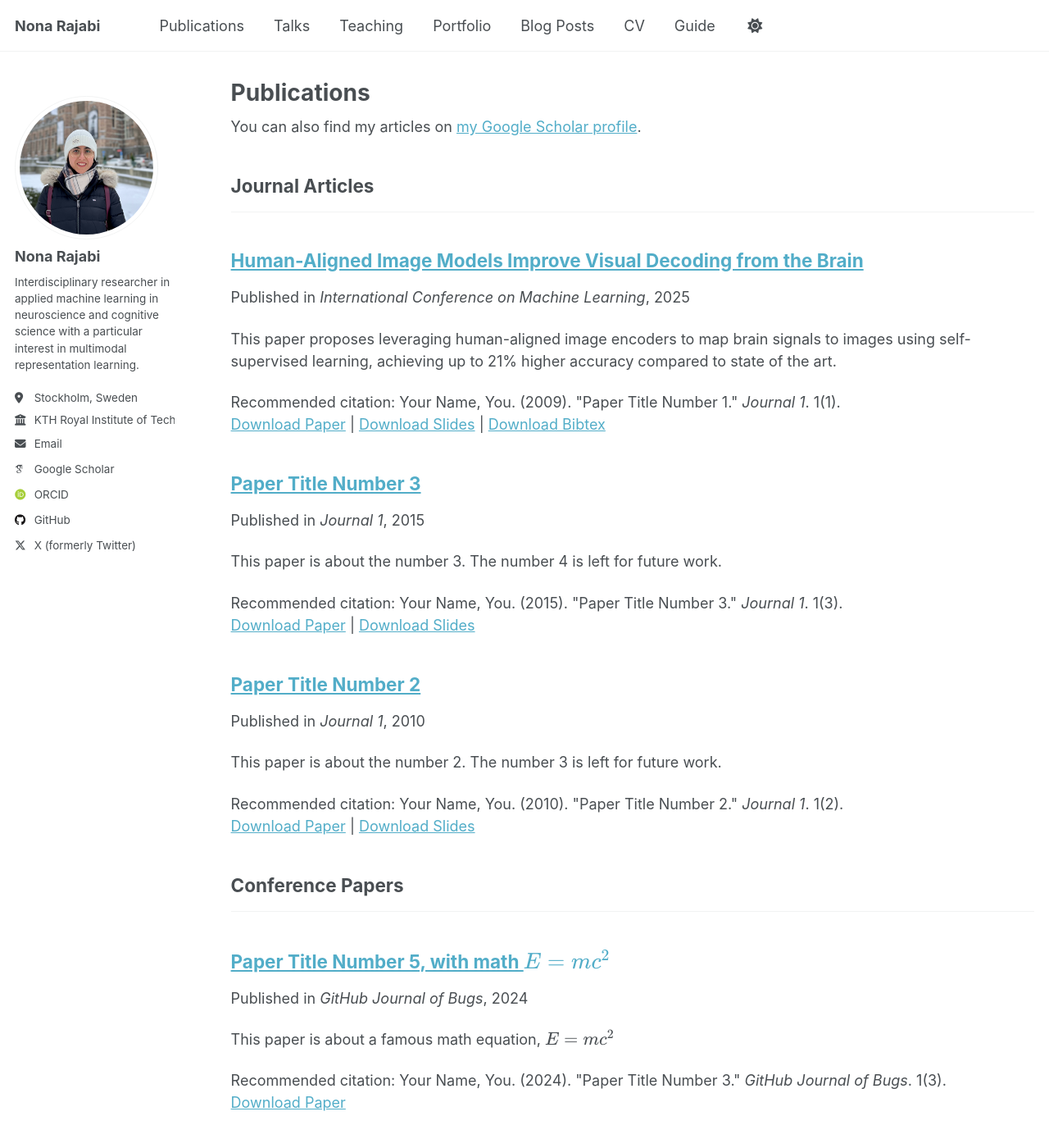
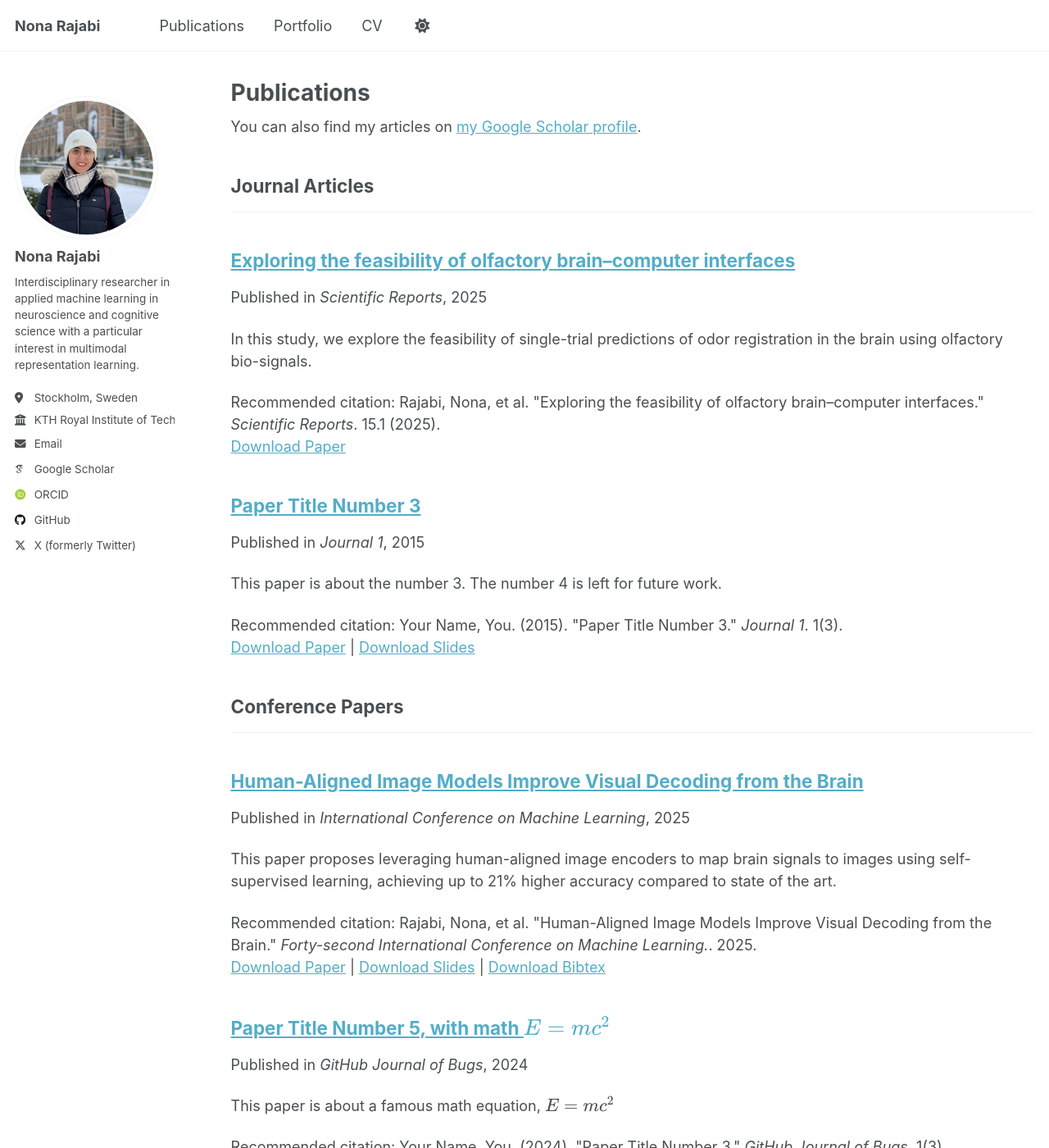
Before and after one commit to NonaRjb/nonarjb.github.io, a Jekyll site: the page built from _pages/publications.html, in a window 1280 px wide and 1400 px high. Shown: the whole window at 82% size. Built offline with Jekyll 4.4.1, drawn with Linux system fonts in a browser that asks for light colours; some web fonts are replaced; a script that is not in the unit is left out.

Commit message:
Try publications

```diff
--- a/_publications/2009-10-01-paper-title-number-1.md
+++ b/_publications/2009-10-01-paper-title-number-1.md
@@ -9,6 +9,6 @@ venue: 'International Conference on Machine Learning'
 slidesurl: 'https://slideslive.com/39039771'
 paperurl: 'https://openreview.net/pdf?id=i6uxIAAMje'
 bibtexurl: 'https://scholar.googleusercontent.com/scholar.bib?q=info:plgsxr7I4vUJ:scholar.google.com/&output=citation&scisdr=CgJa_xWGEKza2DHzmpY:AAZF9b8AAAAAaPT1gpaSK4rhOsq7q1q8VF41vQw&scisig=AAZF9b8AAAAAaPT1gsjzC38d0Zj4YewmHcDPp2I&scisf=4&ct=citation&cd=-1&hl=en'
-citation: 'Your Name, You. (2009). &quot;Paper Title Number 1.&quot; <i>Journal 1</i>. 1(1).'
+citation: 'Rajabi, Nona, et al. &quot;Human-Aligned Image Models Improve Visual Decoding from the Brain.&quot; <i>Forty-second International Conference on Machine Learning.</i>. 2025.'
 ---
 The contents above will be part of a list of publications, if the user clicks the link for the publication than the contents of section will be rendered as a full page, allowing you to provide more information about the paper for the reader. When publications are displayed as a single page, the contents of the above "citation" field will automatically be included below this section in a smaller font.
--- a/_publications/2010-10-01-paper-title-number-2.md
+++ b/_publications/2010-10-01-paper-title-number-2.md
@@ -1,14 +1,13 @@
 ---
-title: "Paper Title Number 2"
+title: "Exploring the feasibility of olfactory brain–computer interfaces"
 collection: publications
 category: manuscripts
 permalink: /publication/2010-10-01-paper-title-number-2
-excerpt: 'This paper is about the number 2. The number 3 is left for future work.'
-date: 2010-10-01
-venue: 'Journal 1'
-slidesurl: 'http://academicpages.github.io/files/slides2.pdf'
-paperurl: 'http://academicpages.github.io/files/paper2.pdf'
-citation: 'Your Name, You. (2010). &quot;Paper Title Number 2.&quot; <i>Journal 1</i>. 1(2).'
+excerpt: 'In this study, we explore the feasibility of single-trial predictions of odor registration in the brain using olfactory bio-signals.'
+date: 2025-05-26
+venue: 'Scientific Reports'
+paperurl: 'https://www.nature.com/articles/s41598-025-01488-z'
+citation: 'Rajabi, Nona, et al. &quot;Exploring the feasibility of olfactory brain–computer interfaces.&quot; <i>Scientific Reports</i>. 15.1 (2025).'
 ---
 
 The contents above will be part of a list of publications, if the user clicks the link for the publication than the contents of section will be rendered as a full page, allowing you to provide more information about the paper for the reader. When publications are displayed as a single page, the contents of the above "citation" field will automatically be included below this section in a smaller font.
```
Also changed, not shown: other parts of _publications/2009-10-01-paper-title-number-1.md (+1 -1 lines), _data/navigation.yml (+8 -8 lines), 2 other files.
